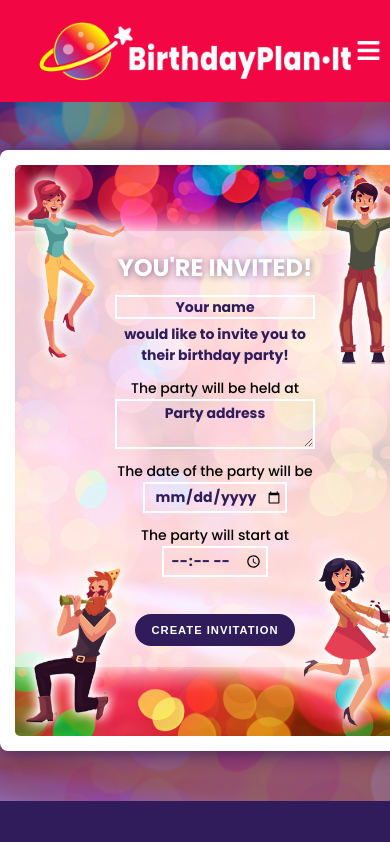
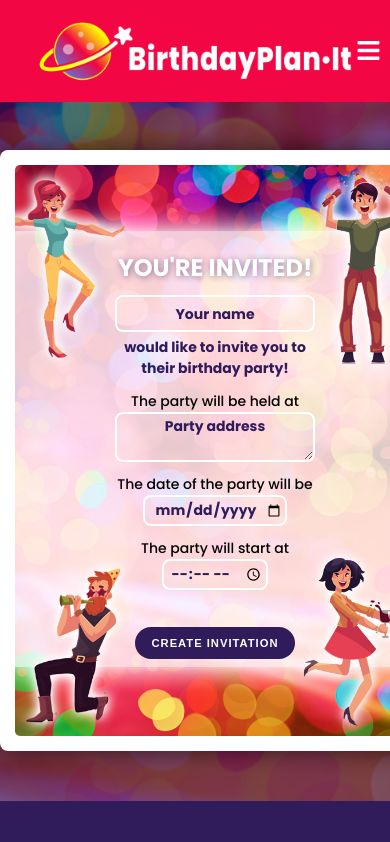
Before and after one commit to violanerd/birthday-plan-it, a React (Create React App) app in the folder client/: page /theme in a window 390 px wide. Shown: the top 842 px of the page. Built offline with nearby package versions, Linux system fonts and the light colour scheme.

Commit message:
created the party form template for PartyForm.js

```diff
--- a/client/src/components/PartyFormStyles.css
+++ b/client/src/components/PartyFormStyles.css
@@ -1,5 +1,5 @@
 body {
-  background-color: var(--dark-purple);
+  background-color: var(--darkest-purple);
   background-image: url("./assets/theme-3-background.png");
   background-repeat: no-repeat;
   background-size: cover;
@@ -22,7 +22,7 @@ body {
 }
 
 .form {
-  box-shadow: 0 0 20px var(--drk-vibrant-purple);
+  box-shadow: 0 0 25px rgba(0, 0, 0, 0.6);
   position: relative;
   border-radius: 8px;
   margin: 0 auto;
@@ -64,11 +64,12 @@ body {
 
 form input,
 form textarea {
+  border-radius: 8px;
   text-align: center;
   width: 100%;
   display: block;
   margin-bottom: 5px;
-  padding: 2px 5px;
+  padding: 6px 5px;
   font-size: 36px;
   background-color: transparent;
   border: 2px solid var(--white);
@@ -163,7 +164,8 @@ input::placeholder {
 
   form input,
   form textarea {
-    font-size: 14px;
+    font-size: 18px;
+    font-weight: 800;
   }
 
   form textarea {
```
